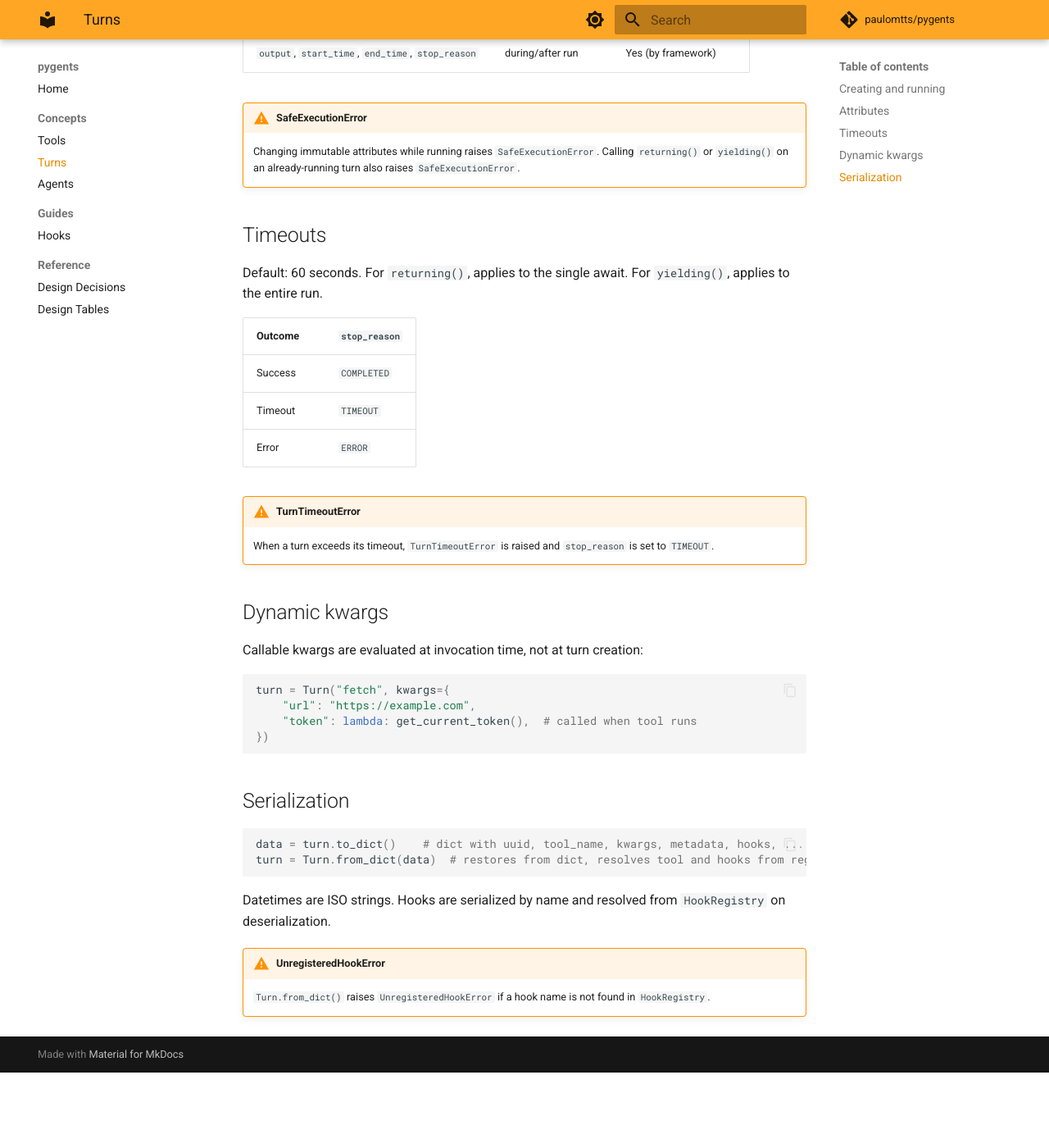
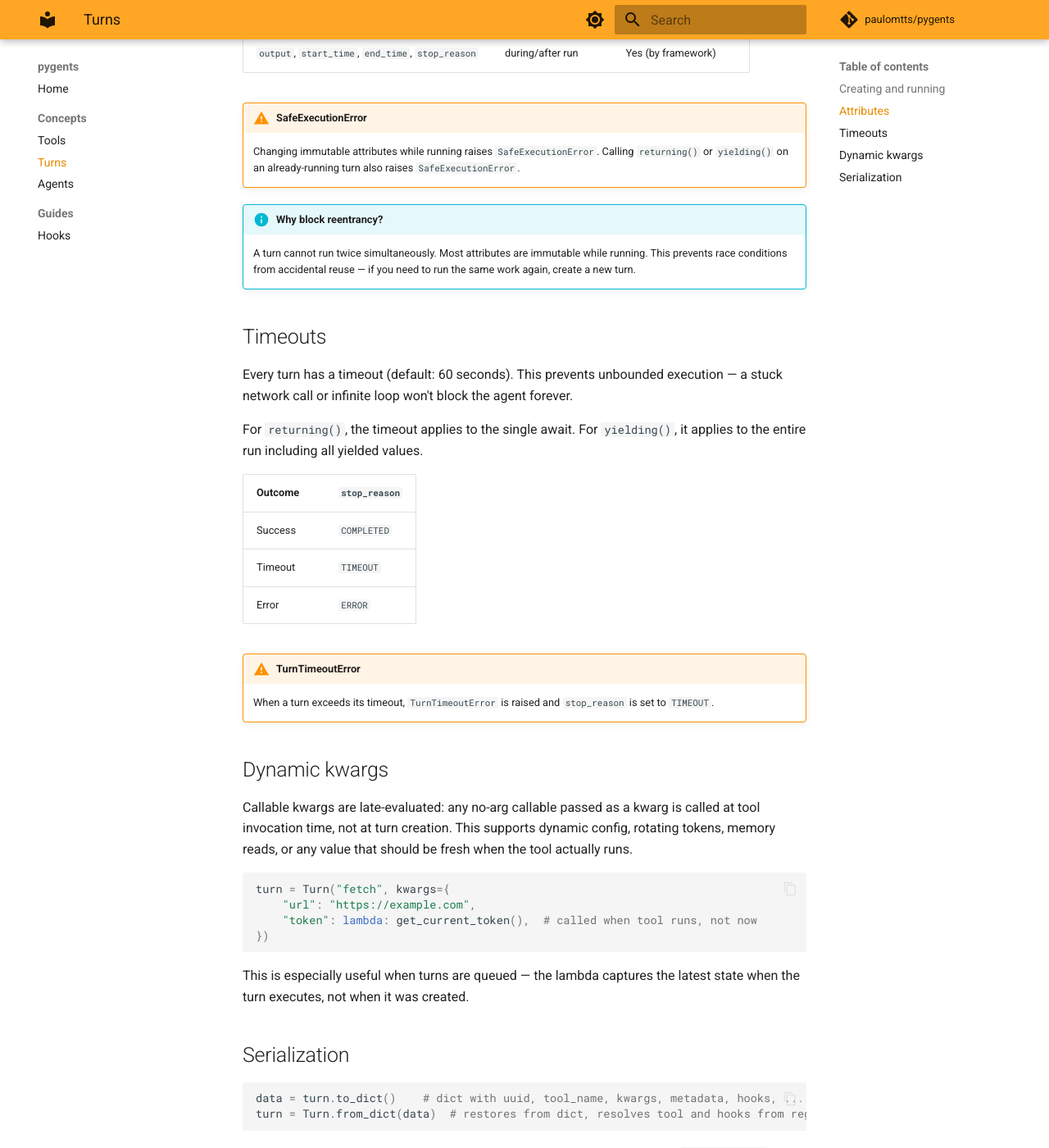
Before and after one commit to paulomtts/pygents, an MkDocs documentation site: the page built from docs/concepts/turns.md, in a window 1280 px wide and 1400 px high, scrolled down 984 px. Shown: the whole window at 82% size. Built offline with MkDocs 1.6.1 and Material for MkDocs 9.7.7, drawn with Linux system fonts in a browser that asks for light colours; comment, search, counter and statistics services are not loaded; before the commit the page ends 2292 px from its top, so only the background shows below that.

Commit message:
docs: merge design decisions into concept pages
- Add "why async only" and locking rationale to tools.md
- Add reentrancy, timeout, and dynamic kwargs explanations to turns.md
- Add streaming by default explanation to agents.md
- Remove standalone design-decisions.md and design-tables.md
- Remove empty reference section from nav

Co-Authored-By: Claude Opus 4.5 <noreply@anthropic.com>

````diff
--- a/docs/concepts/turns.md
+++ b/docs/concepts/turns.md
@@ -37,9 +37,14 @@ The agent's `run()` picks the right method automatically.
 !!! warning "SafeExecutionError"
     Changing immutable attributes while running raises `SafeExecutionError`. Calling `returning()` or `yielding()` on an already-running turn also raises `SafeExecutionError`.
 
+!!! info "Why block reentrancy?"
+    A turn cannot run twice simultaneously. Most attributes are immutable while running. This prevents race conditions from accidental reuse — if you need to run the same work again, create a new turn.
+
 ## Timeouts
 
-Default: 60 seconds. For `returning()`, applies to the single await. For `yielding()`, applies to the entire run.
+Every turn has a timeout (default: 60 seconds). This prevents unbounded execution — a stuck network call or infinite loop won't block the agent forever.
+
+For `returning()`, the timeout applies to the single await. For `yielding()`, it applies to the entire run including all yielded values.
 
 | Outcome | `stop_reason` |
 |---------|---------------|
@@ -52,14 +57,16 @@ Default: 60 seconds. For `returning()`, applies to the single await. For `yieldi
 
 ## Dynamic kwargs
 
-Callable kwargs are evaluated at invocation time, not at turn creation:
+Callable kwargs are late-evaluated: any no-arg callable passed as a kwarg is called at tool invocation time, not at turn creation. This supports dynamic config, rotating tokens, memory reads, or any value that should be fresh when the tool actually runs.
 
 ```python
 turn = Turn("fetch", kwargs={
     "url": "https://example.com",
-    "token": lambda: get_current_token(),  # called when tool runs
+    "token": lambda: get_current_token(),  # called when tool runs, not now
 })
 ```
+
+This is especially useful when turns are queued — the lambda captures the latest state when the turn executes, not when it was created.
 
 ## Serialization
 
--- a/mkdocs.yml
+++ b/mkdocs.yml
@@ -55,6 +55,3 @@ nav:
     - Agents: concepts/agents.md
   - Guides:
     - Hooks: guides/hooks.md
-  - Reference:
-    - Design Decisions: reference/design-decisions.md
-    - Design Tables: reference/design-tables.md
````
Also changed, not shown: docs/concepts/agents.md (+3 -1 lines), docs/concepts/tools.md (+9 -4 lines), docs/reference/design-decisions.md (deleted, +0 -17 lines), docs/reference/design-tables.md (deleted, +0 -65 lines).
